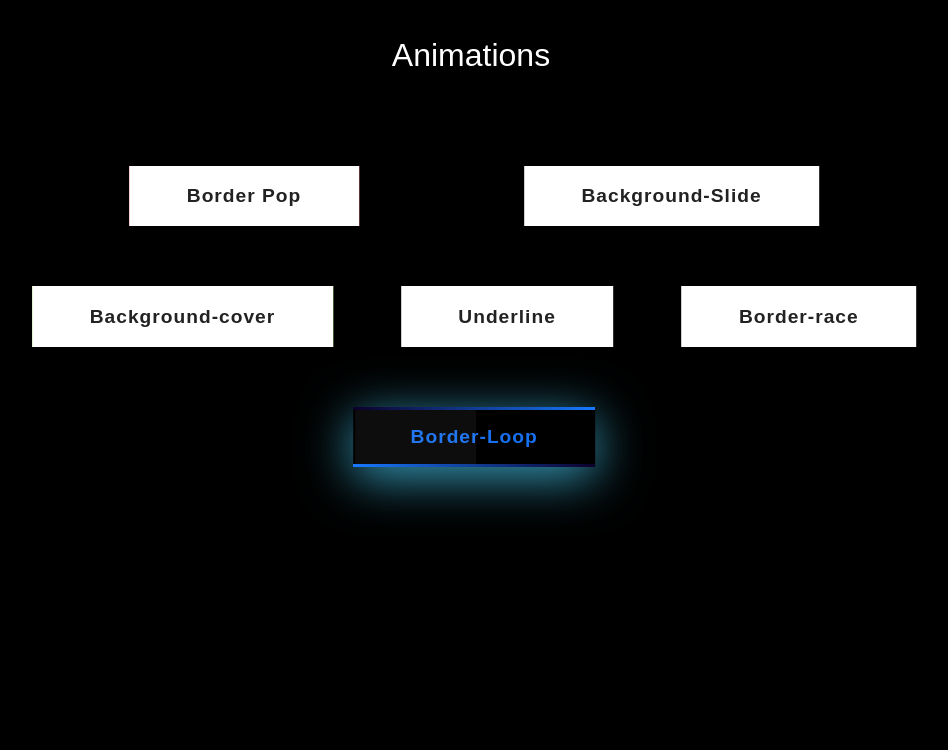
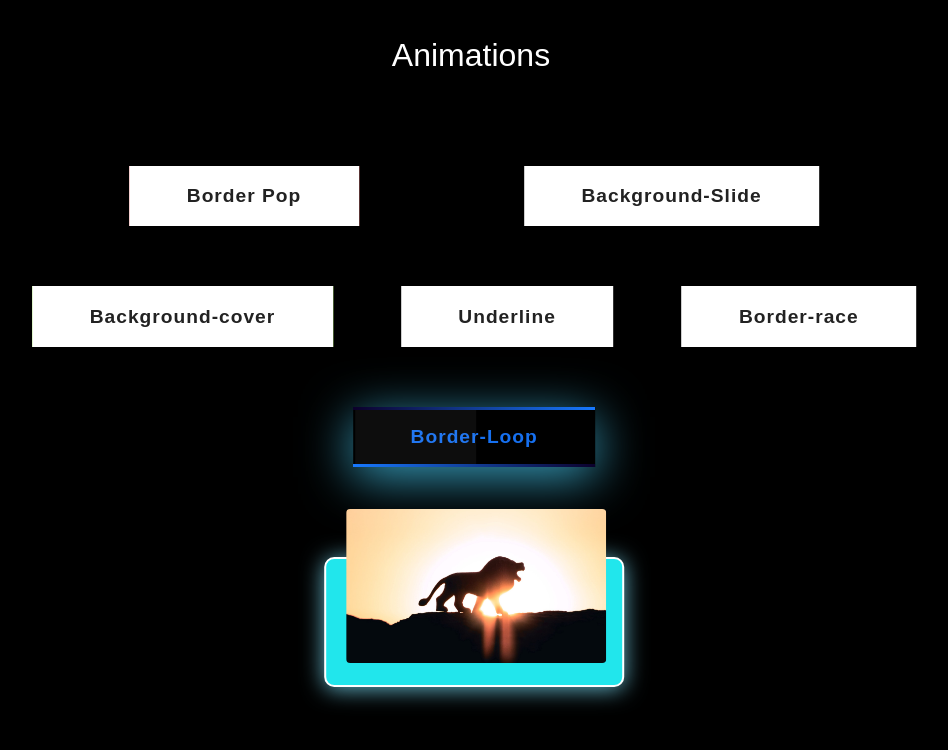
Before and after one commit to ShivaRapolu01/The-animations, a plain HTML site: page index.html in a window 1280 px wide. Shown: the whole page, without its empty margins (169-1117 px from the left). Drawn offline with Linux system fonts and the light colour scheme.

Commit message:
Added Card animation

```diff
--- a/index.html
+++ b/index.html
@@ -5,6 +5,7 @@
     <meta http-equiv="X-UA-Compatible" content="IE=edge">
     <meta name="viewport" content="width=device-width, initial-scale=1.0">
     <link rel="stylesheet" href="style.css">
+    <link href="https://fonts.googleapis.com/css2?family=Lato:wght@300&family=Poppins:wght@300&display=swap" rel="stylesheet">
     <title>The animations</title>
 </head>
 <body>
@@ -34,6 +35,18 @@
             Border-Loop
         </a>
     </div>
+    <div class="container">
+        <div class="card">
+            <div class="imagebox">
+                <img src="lion.jpg">
+            </div>
+                <div class="content">
+                    <h3>THE LION</h3>
+                    Face like a lion and ROAR.
+                </div>
+
+        </div>
+    </div>
 
 
 
--- a/style.css
+++ b/style.css
@@ -5,7 +5,8 @@
 }
 
 body{
-    background-color: Black;
+    background-color: rgb(0, 0, 0);
+
 }
 header{
     width:100vw;
@@ -312,3 +313,64 @@ header{
       transform:translateY(-100%);
     }
 }
+
+
+.container{
+    display:flex;
+    position:relative;
+    align-items: center;
+    justify-content: center;
+    width:1100px;
+    flex-wrap: wrap;
+    padding:30px;
+    overflow:hidden;
+}
+
+.container  .card {
+   position:relative;
+   max-width: 300px;
+   height:130px;
+   background: rgb(33, 230, 236);
+   border-radius: 10px;
+   border:2px solid white;
+   margin:30px 10px;
+   display:flex;
+   flex-direction: column;
+   box-shadow: 0 2px 22px rgba(112, 202, 224, 0.911);
+   transition:0.3s ease-in-out;
+}
+.container  .card:hover{
+    height:200px;
+}
+.imagebox{
+   position: relative;
+    height:300px;
+   width:300px;
+   top:-50px;
+   padding:0 20px;
+}
+.imagebox img{
+    max-width: 100%;
+    max-height: 100%;
+    object-fit: contain;
+    border-radius: 4px;
+}
+.container .card .content{
+   position: relative;
+   margin-top: -80px;
+   padding:20px 15px;
+   text-align: center;
+   color:white;
+   font-weight: bold;
+   visibility: hidden;
+   opacity:0;
+   font-family: 'Poppins', sans-serif;
+   transition: 0.3s ease-in-out;
+
+}
+
+.container .card:hover .content{
+    visibility: visible;
+   opacity:1;
+    transition-delay: 0.3s;
+}
```
Also changed, not shown: lion.jpg (added).
